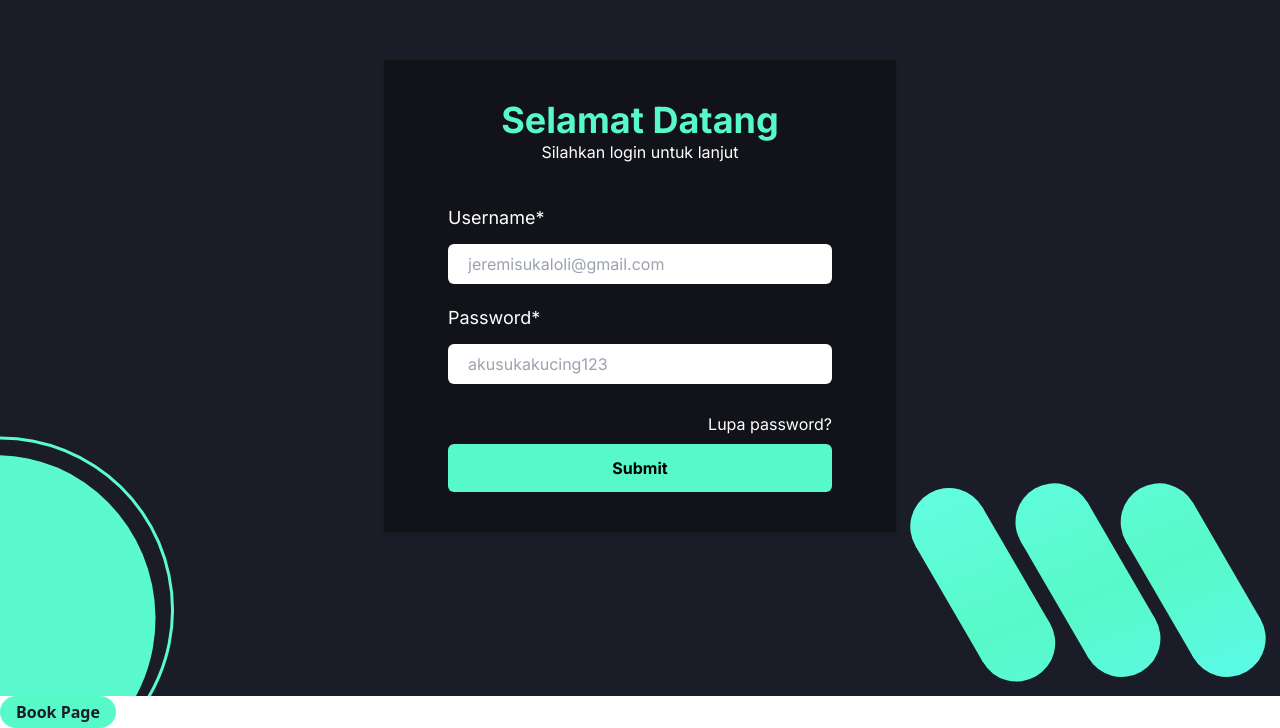
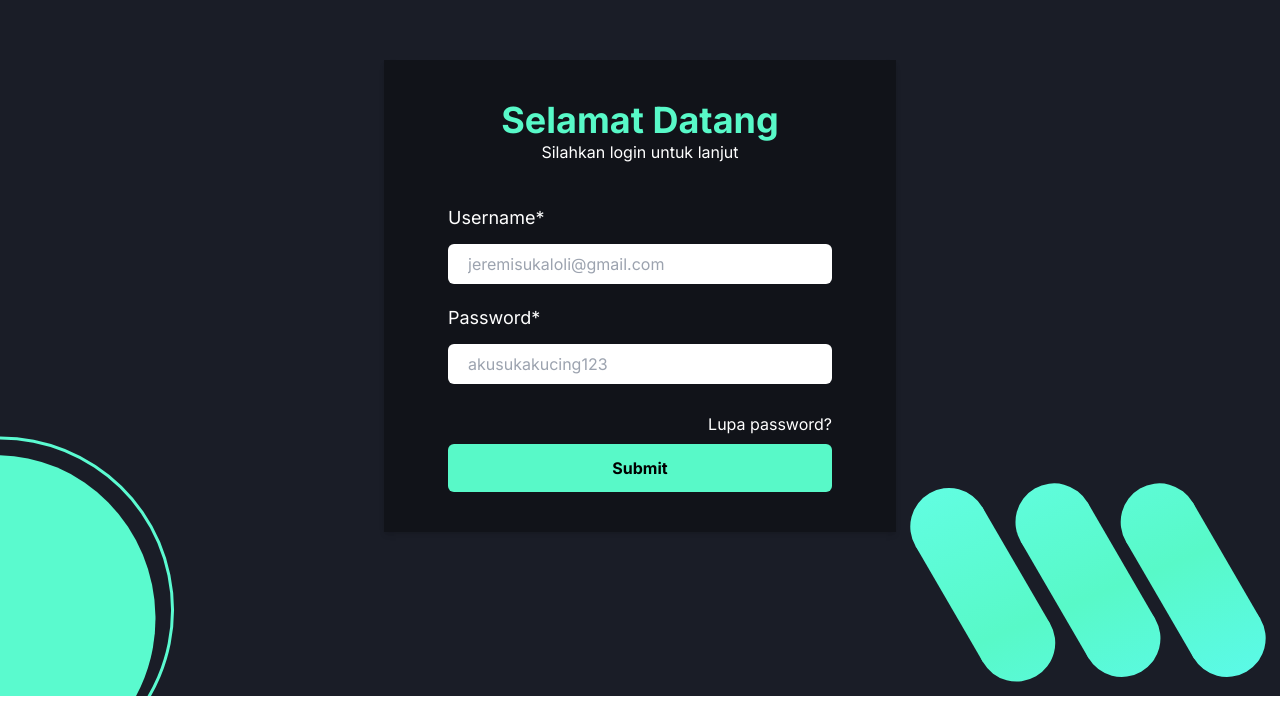
Before and after one commit to deedima3/minerva-desktop, a React (Vite) app: page / in a window 1280 px wide. Shown: the part 104-832 px from the top of the page. After the commit the page ends 800 px from the top, so only its background shows below. Built offline with nearby package versions, Linux system fonts and the light colour scheme.

Commit message:
fix styling and remove link in login page

```diff
--- a/src/components/Card/ConfirmCard.tsx
+++ b/src/components/Card/ConfirmCard.tsx
@@ -10,14 +10,14 @@ export interface ModalProps {
 const ConfirmCard = ({thing, word, handleCancel, handleConfirm}: ModalProps) => {
   return (
     <div className="flex justify-center">
-    <div className="bg-brand-neutral rounded-md w-5/6 items-center gap-2 pt-2">
+    <div className="bg-brand-neutral rounded-md w-5/6 items-center gap-2 pt-2 font-inter">
       <h3 className="text-xl font-semibold text-brand-black-secondary md:border-b border-grey-800 py-2 pl-6">
           Confirm Delete</h3>
-        <p className="pt-2 pl-6"> Are you sure want to delete this {thing}?
+        <p className="pt-2 pl-6 text-brand-black-primary"> Are you sure you want to delete this {thing}?
             You CAN NOT view this {word} in your list anymore if you delete it.</p>
-        <div className="flex text-base gap-2 justify-end mx-8 mt-3">
-          <button onClick={handleCancel} className="bg-brand-primary py-1 px-5 mb-6 rounded-lg">Cancel</button>
-          <button onClick={handleConfirm} className="bg-red-500 py-1 px-5 mb-6 rounded-lg text-white">Delete</button>
+        <div className="flex gap-2 justify-end mx-8 mt-3 items-center">
+          <button onClick={handleCancel} className="bg-brand-primary py-1 px-5 mb-6 rounded-lg md: hover:bg-brand-secondary">Cancel</button>
+          <button onClick={handleConfirm} className="bg-red-500 py-1 px-5 mb-6 rounded-lg text-white hover:bg-red-700">Delete</button>
         </div>
     </div>
     </div>
--- a/src/routes/BookDetails.tsx
+++ b/src/routes/BookDetails.tsx
@@ -71,7 +71,7 @@ const BookDetails = () => {
         </div>
         <div className="py-5 px-8">
           <div className="flex gap-8">
-            <img src={bookimage2} alt="Book Image" className="rounded-md" />
+            <img src={bookimage2} alt="Book Image" className="w-64 h-48 rounded-md" />
             <div className="flex w-full flex-col">
               <h3 className="text-white font-bold text-2xl underline underline-offset-8 decoration-brand-primary">
                 Informasi Buku :</h3>
@@ -83,9 +83,9 @@ const BookDetails = () => {
                   <p>Penerbit : Gramedia Pustaka</p>
                   <p>Tipe Buku : Karya Ilmiah</p>
                   <p>Bahasa : Latin</p>
-                  <p>ISBN : - </p>
                 </div>
                 <div className="text-white font-light text-s ">
+                  <p>ISBN : - </p>
                   <p>Edisi : 5</p>
                   <p>Ketersediaan : Ada</p>
                   <p>Total Stok : 2</p>
--- a/src/routes/Login.tsx
+++ b/src/routes/Login.tsx
@@ -13,7 +13,6 @@ import { useLocalStorage } from "../hooks/useLocalStorage";
 import { useToast } from "../hooks/useToast";
 import { StopOutlined } from "@ant-design/icons";
 import Toast from "../components/Toast/Toast";
-import SmallButton from "../components/Button/SmallButton";
 
 const Login = () => {
   const schema = yup.object({
@@ -41,7 +40,7 @@ const Login = () => {
   };
 
   return (
-    <><AuthLayout>
+    <AuthLayout>
       <div className="absolute bottom-0 z-0 w-screen h-screens flex justify-between items-end">
         <img src={elips} alt="Circle Image" />
         <img src={minerva} alt="Circle Image" className="w-96" />
@@ -93,14 +92,7 @@ const Login = () => {
           </div>
         </form>
       </div>
-    </AuthLayout><Link to="/book">
-        <SmallButton
-          variant="solid"
-          extraClass={"text-brand-black-primary"}
-        >
-          Book Page
-        </SmallButton>
-      </Link></>
+    </AuthLayout>
   );
 };
 
```
